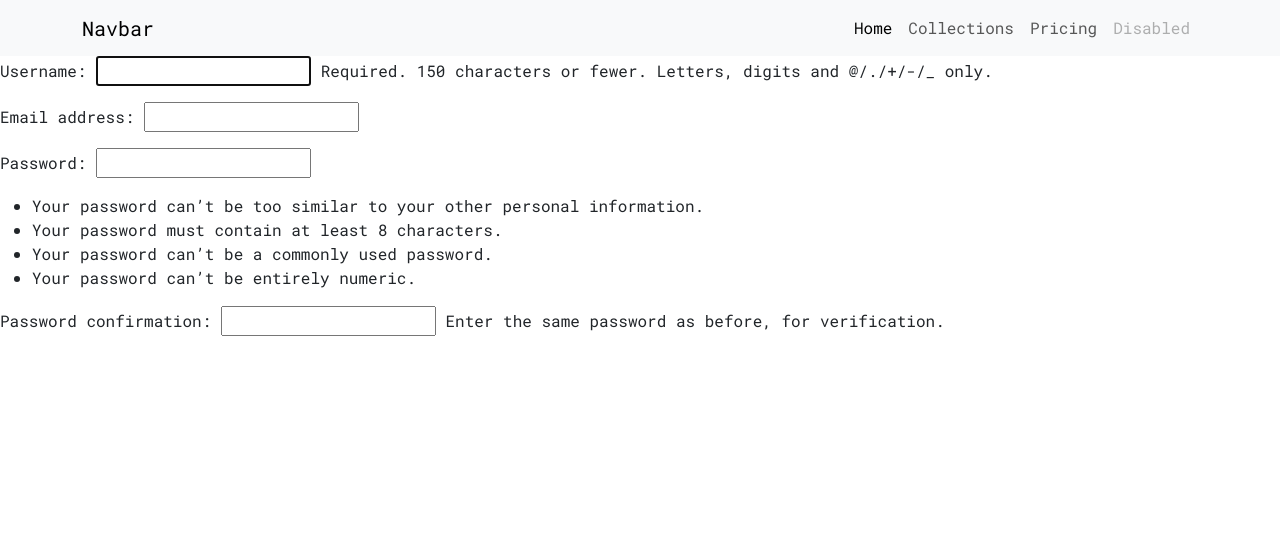
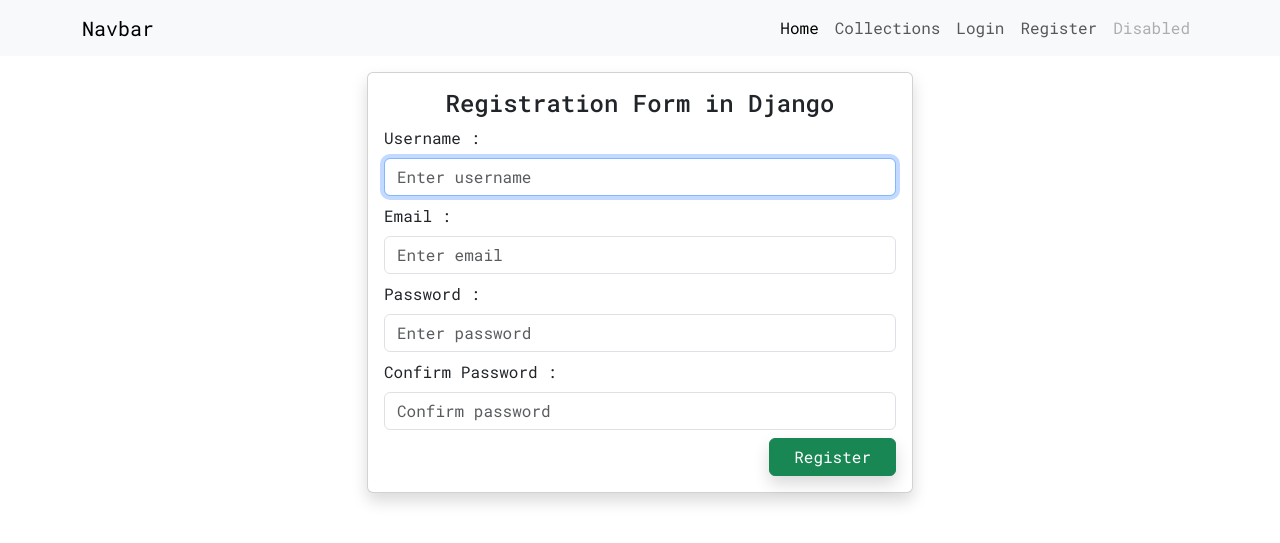
Before and after one commit to edwarddume55/Online-Fruit-Shop, a Django app: page /register in a window 1280 px wide. Shown: the top 543 px of the page. Run offline with Django 5.2, Linux system fonts and the light colour scheme; some libraries are stand-ins or nearby versions.

Commit message:
user authentication

```diff
--- a/store/controller/authview.py
+++ b/store/controller/authview.py
@@ -1,11 +1,45 @@
 from django.shortcuts import render,redirect
 from django.contrib import messages
-
+from django.contrib.auth import authenticate,login,logout
 from store.forms import CustomUserForm
 
 # Create your views here.
 
 def register(request):
     form = CustomUserForm()
+    if request.method == 'POST':
+        form = CustomUserForm(request.POST)
+        if form.is_valid():
+            form.save()
+            messages.success(request, "Registered Successfuly login to continue")
+            return redirect('/login')
+
     context = {'form': form}
     return render(request,'store/auth/register.html',context )
+
+
+def loginpage(request):
+    if request.user. is_authenticated:
+        messages.warning(request, "You are already logged in")
+        return redirect('/')
+    else:
+
+        if  request.method == 'POST':
+            name = request.POST.get('username')
+            passwd = request.POST.get('password')
+
+            user = authenticate(request, username=name, password=passwd )
+            if user is not None:
+                login(request, user)
+                messages.success(request, "Logged in Successfully")
+                return redirect("/")
+            else:
+                messages.error(request, "Invalid Username or Password")
+                return redirect("/login")
+    return render(request, 'store/auth/login.html')
+
+def logoutpage(request):
+    if request.user.is_authenticated:
+        logout(request)
+        messages.success(request, "Logged out Successfuly")
+        return redirect("/")
--- a/store/forms.py
+++ b/store/forms.py
@@ -4,6 +4,10 @@ from .models import User
 from django import forms
 
 class CustomUserForm(UserCreationForm):
+    username= forms.CharField(widget=forms.TextInput(attrs={'class': 'form-control my-2', 'placeholder':'Enter username'}))
+    email= forms.CharField(widget=forms.TextInput(attrs={'class': 'form-control my-2', 'placeholder':'Enter email'}))
+    password1= forms.CharField(widget=forms.PasswordInput(attrs={'class': 'form-control my-2', 'placeholder':'Enter password'}))
+    password2= forms.CharField(widget=forms.PasswordInput(attrs={'class': 'form-control my-2', 'placeholder':'Confirm password'}))
     class Meta:
         model = User
         fields = ['username', 'email', 'password1', 'password2']
--- a/store/templates/store/auth/register.html
+++ b/store/templates/store/auth/register.html
@@ -1,5 +1,52 @@
 {% extends "store/layouts/main.html" %}
 
 {%block content%}
-    {{form.as_p}}
+
+<div class="container">
+    <div class="row justify-content-center">
+        <div class="col-md-6">
+            <div class="">
+                <div class="card mt-3 shadow">
+                    <div class="card-body">
+                        <form action="" method="POST">
+                            {% csrf_token %}
+                            <div class="text-center">
+                                <h4> Registration Form in Django </h4>
+                            </div>
+                            <div class="form-group">
+                                <label for=""> Username :</label>
+                                {{form.username}}
+                                {%if form.errors.username %}
+                                <label class="text-danger">{{form.errors.username}}</label>
+                                {%endif%}
+                            </div>
+                            <div class="form-group">
+                                <label for=""> Email :</label>
+                                {{form.email}}
+                                {%if form.errors.email %}
+                                <label class="text-danger">{{form.errors.email}}</label>
+                                {%endif%}
+                            </div>
+                            <div class="form-group">
+                                <label for=""> Password :</label>
+                                {{form.password1}}
+                                {%if form.errors.password1 %}
+                                <label class="text-danger">{{form.errors.password1}}</label>
+                                {%endif%}
+                            </div>
+                            <div class="form-group">
+                                <label for=""> Confirm Password :</label>
+                                {{form.password2}}
+                                {%if form.errors.password2 %}
+                                <label class="text-danger">{{form.errors.password2}}</label>
+                                {%endif%}
+                            </div>
+                            <button type="submit" class="btn float-end shadow btn-success px-4"> Register </button>
+                        </form>
+                    </div>
+                </div>
+            </div>
+        </div>
+    </div>
+</div>
 {%endblock content%}
--- a/store/templates/store/inc/navbar.html
+++ b/store/templates/store/inc/navbar.html
@@ -12,9 +12,29 @@
           <li class="nav-item">
             <a class="nav-link" href="{% url 'collections'%}">Collections</a>
           </li>
+          {% if request.user.is_authenticated%}
+
+          <li class="nav-item dropdown">
+            <a class="nav-link dropdown-toggle" href="#" role="button" data-bs-toggle="dropdown" aria-expanded="false">
+              {{request.user}}
+            </a>
+            <ul class="dropdown-menu">
+              <li><a class="dropdown-item" href="#">Action</a></li>
+              <li><a class="dropdown-item" href="#">Another action</a></li>
+              <li><hr class="dropdown-divider"></li>
+              <li><a class="dropdown-item" href="{%url 'logout' %}">logout</a></li>
+            </ul>
+          </li>
+
+
+          {% else %}
           <li class="nav-item">
-            <a class="nav-link" href="#">Pricing</a>
+            <a class="nav-link" href="{%url 'loginpage' %}">Login</a>
           </li>
+          <li class="nav-item">
+            <a class="nav-link" href="{%url 'register' %}">Register</a>
+          </li>
+          {% endif %}
           <li class="nav-item">
             <a class="nav-link disabled" aria-disabled="true">Disabled</a>
           </li>
--- a/store/templates/store/layouts/main.html
+++ b/store/templates/store/layouts/main.html
@@ -14,6 +14,10 @@
     <link rel="preconnect" href="https://fonts.googleapis.com">
     <link rel="preconnect" href="https://fonts.gstatic.com" crossorigin>
     <link href="https://fonts.googleapis.com/css2?family=Roboto+Mono:ital,wght@0,100..700;1,100..700&display=swap" rel="stylesheet">
+
+    {% comment %} alertify js {% endcomment %}
+    <link rel="stylesheet" href="//cdn.jsdelivr.net/npm/alertifyjs@1.14.0/build/css/alertify.min.css"/>
+    <link rel="stylesheet" href="//cdn.jsdelivr.net/npm/alertifyjs@1.14.0/build/css/themes/default.min.css"/>
     <style>
         *{
           font-family: "Roboto Mono", monospace;
@@ -58,6 +62,16 @@
     <script src={%static '/js/custom.js'%}></script>
     {% comment %} boostrap script {% endcomment %}
     <script src="https://cdn.jsdelivr.net/npm/bootstrap@5.3.3/dist/js/bootstrap.bundle.min.js" integrity="sha384-YvpcrYf0tY3lHB60NNkmXc5s9fDVZLESaAA55NDzOxhy9GkcIdslK1eN7N6jIeHz" crossorigin="anonymous"></script>
+
+    {% comment %} alertifyjs for messages {% endcomment %}
+    <script src="//cdn.jsdelivr.net/npm/alertifyjs@1.14.0/build/alertify.min.js"></script>
+
+    <script>
+        alertify.set('notifier','position', 'top-right');
+        {% for msg in messages%}
+            alertify.success('{{msg}}');
+        {% endfor %}
+    </script>
     {%block scripts%}
 
     {%endblock scripts%}
--- a/store/urls.py
+++ b/store/urls.py
@@ -10,4 +10,6 @@ urlpatterns= [
     path('collections/<str:cate_slug>/<str:prod_slug>', views.productview, name="productview"),
 
     path('register', authview.register, name="register" ),
+    path('login', authview.loginpage, name="loginpage"),
+    path('logout', authview.logoutpage, name="logout")
 ]
```
Also changed, not shown: store/templates/store/auth/login.html (added, +32 -0 lines), db.sqlite3, static/uploads/20250323153946fruits.jpeg (added), static/uploads/20250323154129fruits.jpeg (added), static/uploads/20250323154421mangoes.jpeg (added), static/uploads/20250323154745rose.jpeg (added), store/models.py (line endings or trailing spaces).
